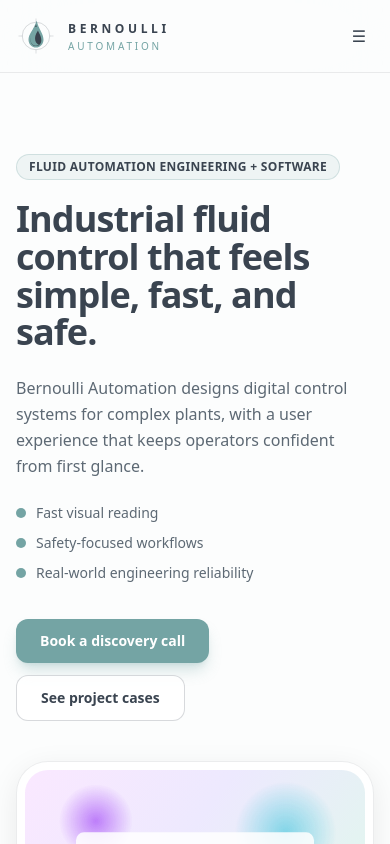
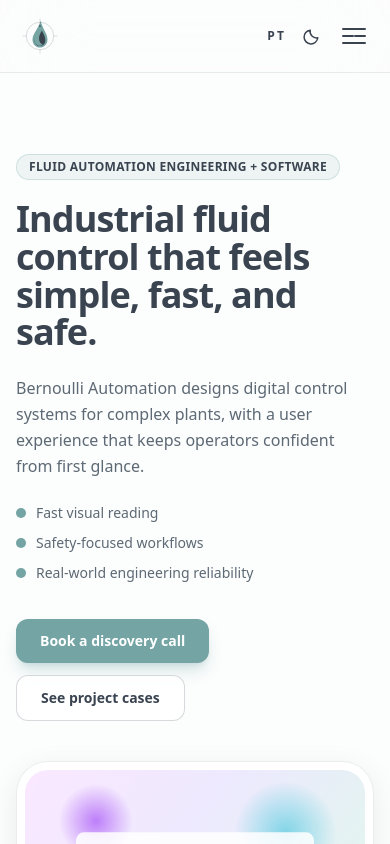
Before and after one commit to joaobartolot/bernoulli, a React (Vite) app: page / in a window 390 px wide. Shown: the top 844 px of the page. Built offline with nearby package versions, Linux system fonts and the light colour scheme.

Commit message:
Redesign header with frosted glass and animated mobile menu

```diff
--- a/src/components/layout/Header.jsx
+++ b/src/components/layout/Header.jsx
@@ -14,44 +14,87 @@
   const [open, setOpen] = useState(false);
 
   return (
-    <header className="sticky top-0 z-50 border-b border-brand-secondary/10 bg-brand-surface/80 backdrop-blur-2xl dark:border-white/10">
-      <div className="mx-auto flex max-w-6xl items-center justify-between px-4 py-4 sm:px-6 lg:px-8">
-        <a href="#home" className="flex items-center gap-3 text-brand-secondary dark:text-brand-text">
-          <img src={logoMark} alt="Bernoulli Automation logo" className="h-10 w-10" />
-          <div className="leading-none">
+    <>
+      <header className="sticky top-0 z-50 border-b border-brand-secondary/10 bg-brand-surface/20 backdrop-blur-2xl dark:border-white/10">
+        <div className="mx-auto flex max-w-6xl items-center justify-between px-5 py-4 sm:px-8 lg:px-10">
+          <a href="#home" className="flex min-w-0 items-center gap-3 text-brand-secondary dark:text-brand-text">
+            <img src={logoMark} alt="Bernoulli Automation logo" className="h-10 w-10 shrink-0" />
+            <div className="hidden leading-none md:block">
               <p className="text-xs font-semibold tracking-[0.3em]">BERNOULLI</p>
               <p className="mt-1 text-[10px] font-medium tracking-[0.28em] text-brand-primary">AUTOMATION</p>
             </div>
           </a>
 
-        <button className="rounded-lg px-2 py-1 text-brand-secondary md:hidden" onClick={() => setOpen((prev) => !prev)} aria-label={t.accessibility.toggleMenu}>
-          ☰
-        </button>
-
-        <nav className="hidden items-center gap-7 md:flex">
+          <div className="hidden flex-1 items-center justify-center gap-8 md:flex">
             {links.map((link) => (
-            <a key={link.key} href={link.href} className="text-sm font-medium text-brand-muted transition hover:text-brand-secondary">
+              <a key={link.key} href={link.href} className="text-sm font-medium text-brand-muted transition hover:text-brand-secondary dark:hover:text-brand-text">
                 {t.nav[link.key]}
               </a>
             ))}
+          </div>
+
+          <div className="hidden items-center gap-5 md:flex">
             <LanguageToggle language={language} onToggle={onLanguageChange} />
             <ThemeToggle darkMode={darkMode} onToggle={onToggleDarkMode} labels={t.theme} />
-        </nav>
           </div>
 
-      {open && (
-        <nav className="space-y-3 border-t border-brand-secondary/10 px-4 py-4 md:hidden dark:border-white/10">
-          {links.map((link) => (
-            <a key={link.key} href={link.href} onClick={() => setOpen(false)} className="block text-sm font-medium text-brand-muted">
+          <div className="flex items-center gap-4 md:hidden">
+            <LanguageToggle language={language} onToggle={onLanguageChange} className="text-xs" />
+            <ThemeToggle darkMode={darkMode} onToggle={onToggleDarkMode} labels={t.theme} />
+            <button
+              className="relative inline-flex h-8 w-8 items-center justify-center text-brand-secondary dark:text-brand-text"
+              onClick={() => setOpen((prev) => !prev)}
+              aria-label={t.accessibility.toggleMenu}
+              aria-expanded={open}
+            >
+              <span
+                className={`absolute h-[1.8px] w-6 rounded-full bg-current transition-all duration-300 ${
+                  open ? 'translate-y-0 rotate-45' : '-translate-y-[7px] rotate-0'
+                }`}
+              />
+              <span className="absolute flex w-6 items-center justify-center overflow-hidden">
+                <span
+                  className={`h-[1.8px] w-1/2 rounded-full bg-current transition-transform duration-300 ${
+                    open ? 'origin-right scale-x-0' : 'origin-right scale-x-100'
+                  }`}
+                />
+                <span
+                  className={`h-[1.8px] w-1/2 rounded-full bg-current transition-transform duration-300 ${
+                    open ? 'origin-left scale-x-0' : 'origin-left scale-x-100'
+                  }`}
+                />
+              </span>
+              <span
+                className={`absolute h-[1.8px] w-6 rounded-full bg-current transition-all duration-300 ${
+                  open ? 'translate-y-0 -rotate-45' : 'translate-y-[7px] rotate-0'
+                }`}
+              />
+            </button>
+          </div>
+        </div>
+      </header>
+
+      <div
+        className={`fixed inset-0 z-40 bg-brand-surface dark:bg-brand-secondary transition-transform duration-500 md:hidden ${
+          open ? 'origin-top scale-y-100' : 'pointer-events-none origin-top scale-y-0'
+        }`}
+      >
+        <nav className="flex h-full flex-col justify-center gap-8 px-10">
+          {links.map((link, index) => (
+            <a
+              key={link.key}
+              href={link.href}
+              onClick={() => setOpen(false)}
+              className={`text-3xl font-medium text-brand-secondary transition-all duration-500 dark:text-brand-text ${
+                open ? 'translate-x-0 opacity-100' : '-translate-x-12 opacity-0'
+              }`}
+              style={{ transitionDelay: open ? `${index * 70 + 120}ms` : '0ms' }}
+            >
               {t.nav[link.key]}
             </a>
           ))}
-          <div className="flex gap-2">
-            <LanguageToggle language={language} onToggle={onLanguageChange} />
-            <ThemeToggle darkMode={darkMode} onToggle={onToggleDarkMode} labels={t.theme} />
+        </nav>
       </div>
-        </nav>
-      )}
-    </header>
+    </>
   );
 }
--- a/src/components/ui/LanguageToggle.jsx
+++ b/src/components/ui/LanguageToggle.jsx
@@ -1,6 +1,10 @@
-export default function LanguageToggle({ language, onToggle }) {
+export default function LanguageToggle({ language, onToggle, className = '' }) {
   return (
-    <button onClick={onToggle} className="toggle-pill" aria-label="Toggle language">
+    <button
+      onClick={onToggle}
+      className={`text-sm font-semibold uppercase tracking-[0.18em] text-brand-secondary transition hover:text-brand-primary dark:text-brand-text dark:hover:text-brand-primary ${className}`}
+      aria-label="Toggle language"
+    >
       {language === 'en' ? 'PT' : 'EN'}
     </button>
   );
--- a/src/components/ui/ThemeToggle.jsx
+++ b/src/components/ui/ThemeToggle.jsx
@@ -1,7 +1,29 @@
-export default function ThemeToggle({ darkMode, onToggle, labels }) {
+function SunIcon({ className = '' }) {
   return (
-    <button onClick={onToggle} className="toggle-pill" aria-label={labels.toggleTheme}>
-      {darkMode ? labels.light : labels.dark}
+    <svg viewBox="0 0 24 24" fill="none" stroke="currentColor" strokeWidth="1.8" className={className} aria-hidden="true">
+      <circle cx="12" cy="12" r="4" />
+      <path d="M12 2.75v2.5M12 18.75v2.5M4.75 12h-2.5M21.75 12h-2.5M5.8 5.8l-1.76-1.77M19.96 19.96l-1.77-1.76M5.8 18.2l-1.76 1.76M19.96 4.04 18.2 5.8" strokeLinecap="round" />
+    </svg>
+  );
+}
+
+function MoonIcon({ className = '' }) {
+  return (
+    <svg viewBox="0 0 24 24" fill="none" stroke="currentColor" strokeWidth="1.8" className={className} aria-hidden="true">
+      <path d="M18.95 14.15A7.7 7.7 0 0 1 9.85 5.05 8.25 8.25 0 1 0 18.95 14.15Z" strokeLinecap="round" strokeLinejoin="round" />
+    </svg>
+  );
+}
+
+export default function ThemeToggle({ darkMode, onToggle, labels, className = '' }) {
+  return (
+    <button
+      onClick={onToggle}
+      className={`inline-flex items-center justify-center text-brand-secondary transition hover:text-brand-primary dark:text-brand-text dark:hover:text-brand-primary ${className}`}
+      aria-label={labels.toggleTheme}
+      title={darkMode ? labels.light : labels.dark}
+    >
+      {darkMode ? <SunIcon className="h-5 w-5" /> : <MoonIcon className="h-5 w-5" />}
     </button>
   );
 }
```
Lines whose indentation alone changed are shown as unchanged.
